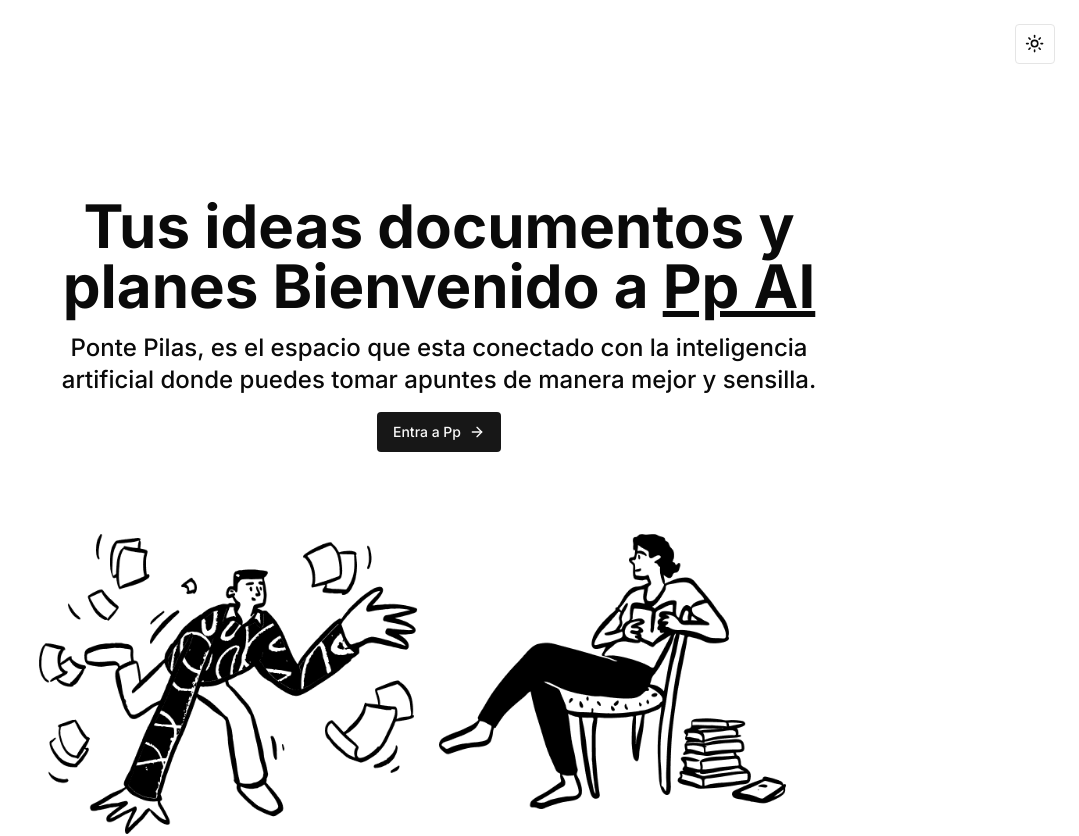
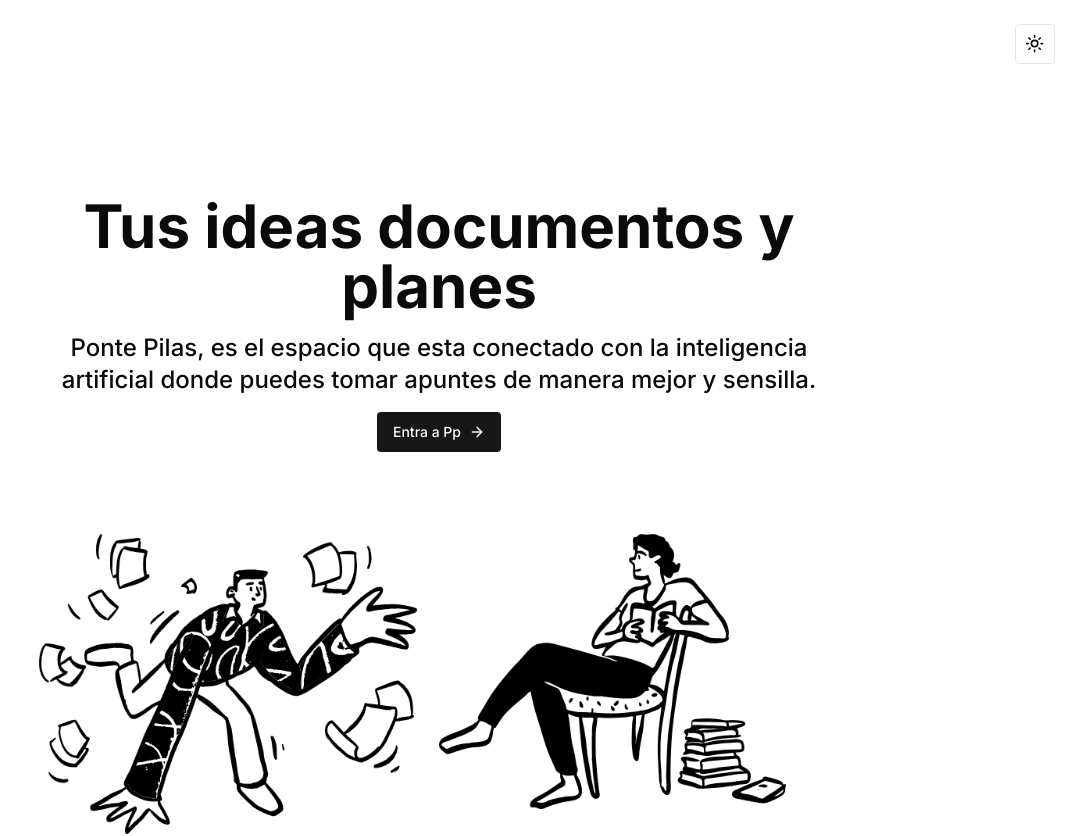
Before and after one commit to mbelmontes7/pillas, a Next.js app: page / in a window 1280 px wide. Shown: the top 836 px of the page, without its empty margins (201-1280 px from the left). Built offline with nearby package versions, Linux system fonts and the light colour scheme.

Commit message:
Added a better way of saying thing on my heading I am not sure at this moment if i want to do add the type writing effect sounds intersting, but not sure yet and it would be located on the heading

```diff
--- a/app/(Marketing)/_components/Heading.tsx
+++ b/app/(Marketing)/_components/Heading.tsx
@@ -5,8 +5,8 @@
   return (
     <div className="max-w-3xl space-y-4">
       <h1 className="text-3xl sm:text-5xl md:text-6xl font-bold">
-        Tus ideas documentos y planes Bienvenido a{" "}
-        <span className="underline">Pp AI</span>
+        Tus ideas documentos y planes
+        {/* <span className="underline">Pp AI</span> */}
       </h1>
       <h3 className="text-base sm:text-xl md:text-2xl font-medium">
         Ponte Pilas, es el espacio que esta conectado con la inteligencia
--- a/app/(Marketing)/page.tsx
+++ b/app/(Marketing)/page.tsx
@@ -5,7 +5,7 @@
   return (
     <div className="min-h-screen flex flex-col justify-center items-center">
       {/* Ensuring inner div also centers its children */}
-      <div className="flex flex-col items-center justify-center text-center gap-y-8 flex-1 px-6 pb-10 max-w-7xl">
+      <div className="flex flex-col items-center justify-center text-center gap-y-8 flex-1 px-6 pb-10 ">
         <Heading />
         <Heroes />
       </div>
```
